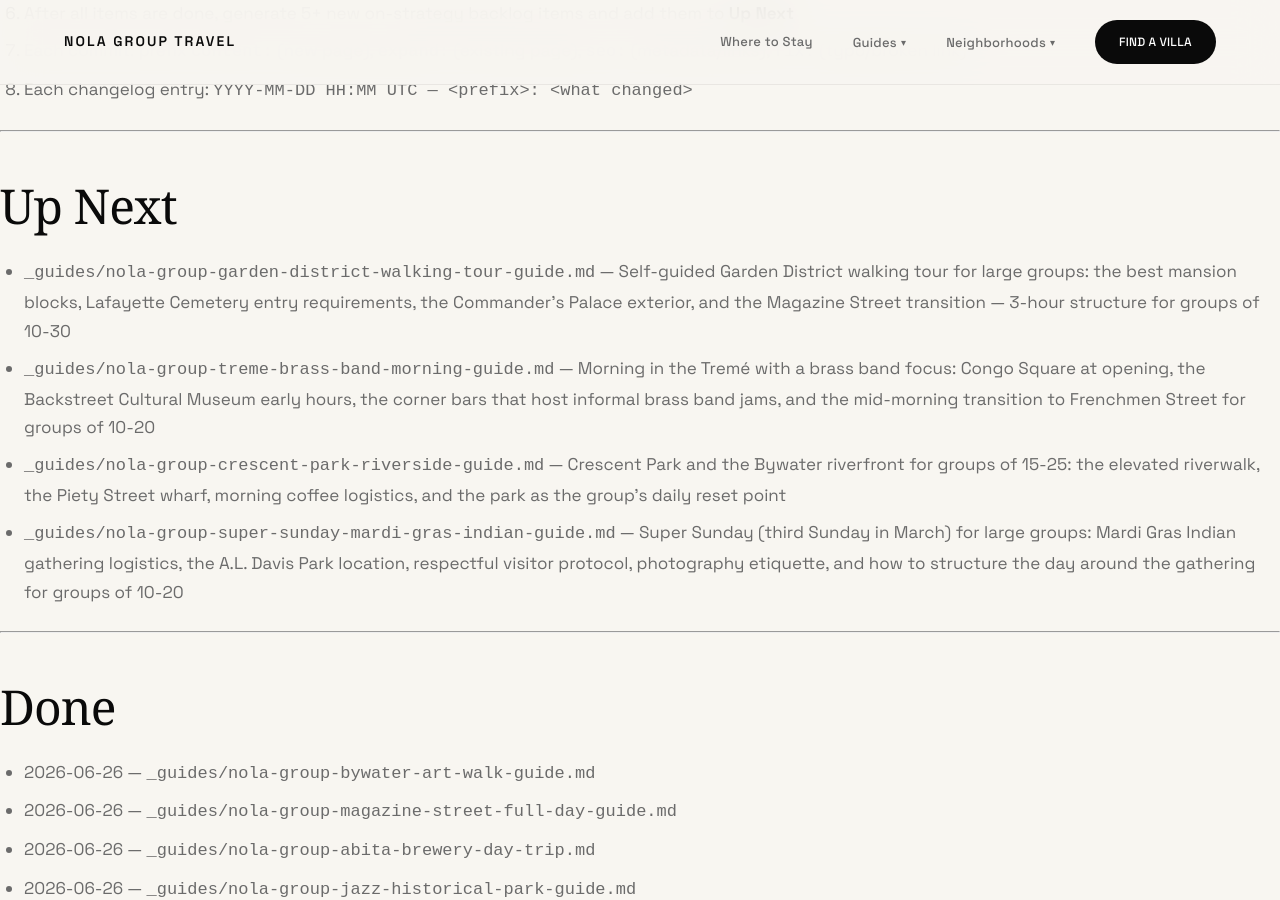
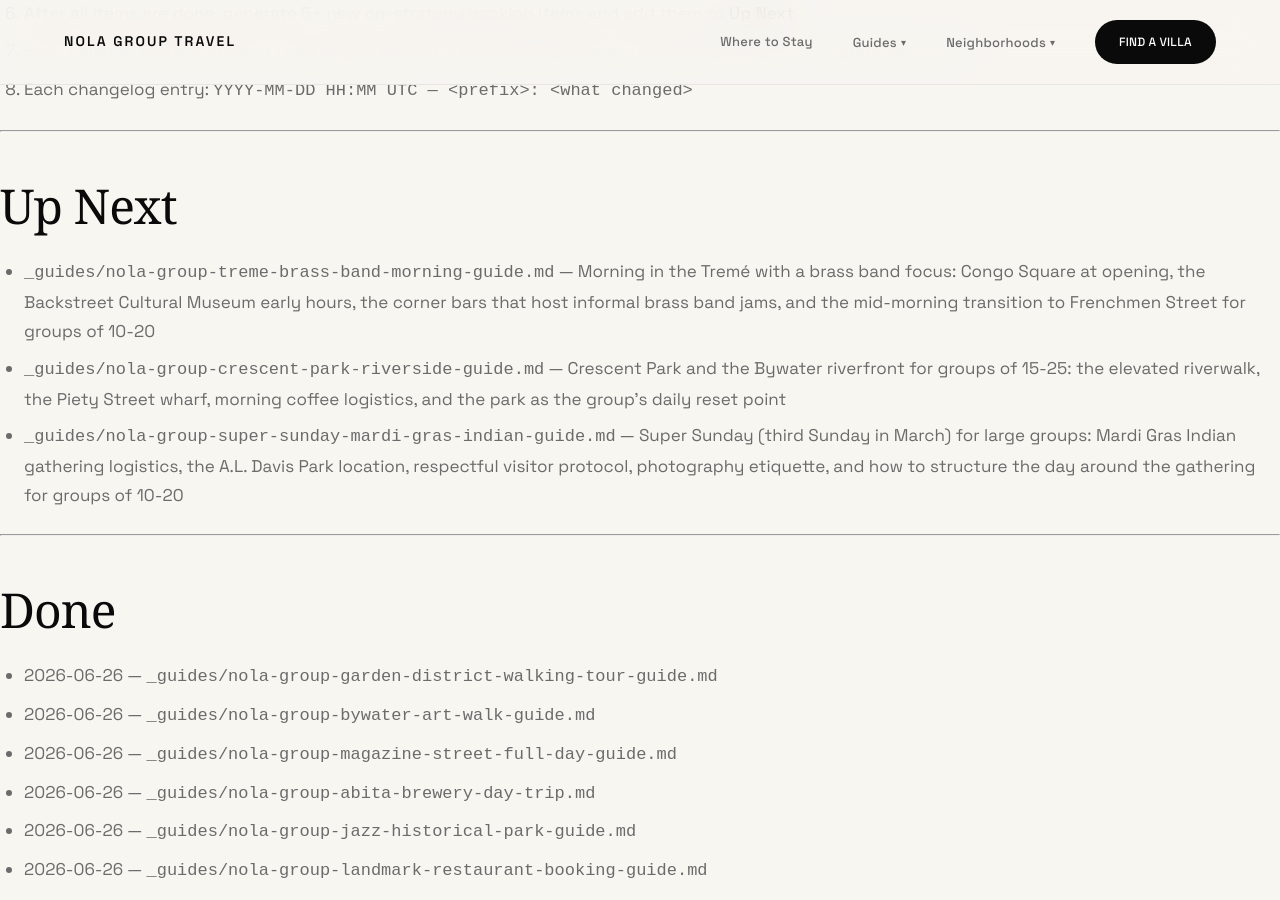
Before and after one commit to sjworth-dev/nola-group-travel, a Jekyll site: the page built from ROADMAP.md, in a window 1280 px wide and 900 px high, scrolled down 3111 px. Built offline with Jekyll 4.4.1, drawn with Linux system fonts in a browser that asks for light colours; some web fonts are replaced; our own code applies the rules of GitHub Pages for plain Markdown files; part of the change alters nothing that is shown.

Commit message:
content: add Garden District walking tour guide for groups of 10-30
Lafayette Cemetery, Commander's Palace exterior, Prytania mansion blocks,
architectural vocabulary breakdown, Magazine Street transition, and
three-hour circuit logistics for groups visiting the historic American
residential neighborhood.

```diff
--- a/ROADMAP.md
+++ b/ROADMAP.md
@@ -86,7 +86,6 @@ This is an independent guide. Properties may be described editorially as example
 
 ## Up Next
 
-- `_guides/nola-group-garden-district-walking-tour-guide.md` — Self-guided Garden District walking tour for large groups: the best mansion blocks, Lafayette Cemetery entry requirements, the Commander's Palace exterior, and the Magazine Street transition — 3-hour structure for groups of 10-30
 - `_guides/nola-group-treme-brass-band-morning-guide.md` — Morning in the Tremé with a brass band focus: Congo Square at opening, the Backstreet Cultural Museum early hours, the corner bars that host informal brass band jams, and the mid-morning transition to Frenchmen Street for groups of 10-20
 - `_guides/nola-group-crescent-park-riverside-guide.md` — Crescent Park and the Bywater riverfront for groups of 15-25: the elevated riverwalk, the Piety Street wharf, morning coffee logistics, and the park as the group's daily reset point
 - `_guides/nola-group-super-sunday-mardi-gras-indian-guide.md` — Super Sunday (third Sunday in March) for large groups: Mardi Gras Indian gathering logistics, the A.L. Davis Park location, respectful visitor protocol, photography etiquette, and how to structure the day around the gathering for groups of 10-20
@@ -95,6 +94,7 @@ This is an independent guide. Properties may be described editorially as example
 
 ## Done
 
+- 2026-06-26 — `_guides/nola-group-garden-district-walking-tour-guide.md`
 - 2026-06-26 — `_guides/nola-group-bywater-art-walk-guide.md`
 - 2026-06-26 — `_guides/nola-group-magazine-street-full-day-guide.md`
 - 2026-06-26 — `_guides/nola-group-abita-brewery-day-trip.md`
@@ -669,6 +669,7 @@ This is an independent guide. Properties may be described editorially as example
 2026-06-25 12:45 UTC — content: add _guides/nola-group-coffee-shop-work-morning-guide.md — café infrastructure for 10-15 corporate group members, WiFi reality, capacity notes, and work-then-walk transition
 2026-06-25 13:00 UTC — content: add _guides/nola-group-sunday-second-line-chase-guide.md — Social Aid and Pleasure Club logistics, real-time tracking, tip culture, crowd protocol, and after-parade bar for groups of 10-20
 2026-06-24 13:00 UTC — content: add _guides/nola-group-mid-city-city-park-full-day-guide.md — City Park full-day guide with NOMA, Sculpture Garden, Bayou St. John kayaking, Popp's Bandstand, and Mid-City restaurant corridor for groups of 10-30
+2026-06-26 13:15 UTC — content: add _guides/nola-group-garden-district-walking-tour-guide.md — self-guided Garden District walking tour for groups of 10-30: Lafayette Cemetery, Commander's Palace exterior, Prytania mansion blocks, Magazine Street transition, and 3-hour circuit structure
 2026-06-26 13:00 UTC — content: add _guides/nola-group-bywater-art-walk-guide.md — Bywater self-guided art walk for groups of 10-20: four-zone mural guide, St. Claude corridor, Second Saturday gallery night, Bacchanal midpoint anchor, and group movement logistics
 2026-06-26 10:00 UTC — content: add _guides/nola-group-magazine-street-full-day-guide.md — Magazine Street end-to-end for groups of 10-20: six-mile corridor breakdown, lunch anchors by section, boutique cluster strategy, and St. Charles Streetcar return
 2026-06-26 10:30 UTC — content: add _guides/nola-group-abita-brewery-day-trip.md — Abita Springs brewery day trip for groups of 15-25: 45-minute Causeway drive, tour and tasting, Old Brewery Museum, north shore lunch, and Causeway return
--- /dev/null
+++ b/_guides/nola-group-garden-district-walking-tour-guide.md
@@ -0,0 +1,195 @@
+---
+title: "Garden District Walking Tour for Large Groups in New Orleans"
+description: "Self-guided Garden District walking tour for large groups of 10-30: the best mansion blocks, Lafayette Cemetery entry requirements, the Commander's Palace exterior, and the Magazine Street transition — a 3-hour structure for groups."
+category: "Neighborhoods & Walks"
+card_title: "Garden District Walking Tour"
+card_description: "Historic mansions, Lafayette Cemetery, Commander's Palace, and the Magazine Street transition — the definitive 3-hour self-guided walking tour for large groups of 10-30."
+date: 2026-06-26
+---
+
+The Garden District is the most visually dramatic walking neighborhood in New Orleans. Within a ten-block radius you have Greek Revival mansions, Italian Renaissance estates, Gothic cottages, and cast iron fences that took entire foundries months to complete. The architecture here represents a specific historical moment — the 1840s-1880s American merchant class establishing itself in a city that had been French and Spanish for two centuries — and it did so with an aggressiveness of scale and decoration that the more restrained Creole architecture of the French Quarter never attempted.
+
+For a large group, the Garden District walk is an ideal daytime anchor. It requires no tickets, no reservations, and no specialized knowledge to be genuinely impressive. The streets are wide, the sidewalks are spacious, and the neighborhood accommodates large groups without friction. Three hours covers the essential circuit. Add an hour if you want Magazine Street at a leisurely pace.
+
+This guide covers the full walk: the mansion blocks, Lafayette Cemetery, the Commander's Palace exterior, and the Magazine Street return route, with practical logistics for groups of 10-30.
+
+---
+
+## Quick Checklist
+
+- [ ] Start by 10am — the walk is best done before the afternoon heat builds; morning light on the white-painted mansions is better photography anyway
+- [ ] Lafayette Cemetery is free and open to the public during daylight hours; no guide required, no reservation needed (unlike St. Louis Cemetery in the Quarter)
+- [ ] Wear comfortable shoes; the Garden District's brick sidewalks are uneven in stretches, and the full circuit involves 2-3 miles on foot
+- [ ] Bring water — there are limited public hydration options mid-walk; carry bottles or plan the Magazine Street section to include a café stop
+- [ ] Commander's Palace dining requires a reservation weeks in advance for groups; the walk passes the exterior and the courtyard view, which is the point for groups not dining
+- [ ] The Garden District is a residential neighborhood; keep voices at neighborhood volume on the residential blocks, especially during the mansion walk
+- [ ] Allow the group to spread out — trying to keep 20 people together as a unit on these narrow mansion sidewalks is exhausting and unnecessary; use the intersection clusters system described below
+
+---
+
+## Why the Garden District Is Worth Your Full Morning
+
+Most first-time visitors to New Orleans spend their walking time in the French Quarter. This is understandable — the Quarter is the historic center, the tourist infrastructure is dense, and everything is close together.
+
+But the French Quarter's architecture is Creole urban vernacular: attached buildings, narrow streets, courtyards hidden behind walls. The Garden District is the opposite: freestanding mansions on landscaped lots, wide tree-lined streets, visible from the sidewalk with nothing blocking the view.
+
+The context matters for the walk: these houses were built by Americans — merchants, factors, and businessmen who arrived in New Orleans after the Louisiana Purchase and were not integrated into the French Creole elite society of the Quarter. They established their own neighborhood upriver from Canal Street (the historical dividing line between the Creole and American sections of the city) and built with the deliberate intention of demonstrating their wealth and cultural aspirations. The result is a neighborhood that looks like a textbook of mid-19th-century American architectural ambition.
+
+Understanding this lets the group engage with what they are looking at rather than just admiring large houses. The architecture is a statement. Knowing what the statement was changes what you see.
+
+---
+
+## The Walk: Block by Block
+
+### Starting Point: Prytania and Washington Avenue
+
+The standard starting point for the Garden District walk is the corner of Prytania Street and Washington Avenue. This puts you immediately adjacent to Lafayette Cemetery and within one block of Commander's Palace — the two most significant non-residential destinations in the neighborhood.
+
+Rideshares drop reliably on Washington Avenue. The St. Charles Avenue Streetcar stops at Washington Avenue; the walk to Prytania from the streetcar stop is two blocks.
+
+### Phase 1: Lafayette Cemetery
+
+Lafayette Cemetery No. 1 sits on Washington Avenue between Prytania and Coliseum Streets. It opened in 1833 and is the oldest American-founded cemetery in New Orleans.
+
+**Entry details:**
+- Free admission, open to the public during daylight hours
+- No guide required (unlike St. Louis Cemetery No. 1 in the Quarter, which requires a licensed guide to enter legally)
+- The main gate is on Washington Avenue; enter here
+- There is no formal visitor center inside; the cemetery is self-navigated
+
+**What you will find:**
+
+The cemetery has above-ground tombs — the characteristic New Orleans burial format that results from the city's high water table. These are family tombs and society tombs (built by benevolent associations and fraternal organizations for their members) ranging from simple whitewashed plaster structures to elaborate marble monuments.
+
+Two of the society tomb buildings are particularly notable for their scale — the German Protestant Society tomb and the French Society tombs are substantial built structures that function more like small mausoleums than grave markers. Walk the central alley and the perimeter paths to see both the simple family tombs and these larger institutional structures.
+
+**Time budget:** 30-45 minutes for a group that moves at a reflective pace. Rushing through Lafayette Cemetery is missing the point — the atmosphere of the place, the inscriptions on the tombs (many in French and German), and the layering of burial culture over nearly two centuries rewards slow movement.
+
+**Group logistics:** 20 people moving through a cemetery in a single cluster creates an awkward experience for everyone. Split into sub-groups of 4-5 and allow each group to find its own path through. Reconvene at the Washington Avenue gate when done.
+
+### Phase 2: Commander's Palace
+
+Commander's Palace sits on the corner of Washington and Coliseum, immediately next to Lafayette Cemetery. The building is the big Victorian structure with the turquoise and white Victorian exterior — very visible, very photogenic.
+
+For groups not dining here (which requires weeks of advance booking), the exterior circuit is worth 10-15 minutes. Walk the full perimeter of the building, look through the gate at the courtyard, and take the photographs. The architecture of the building itself — the Victorian detailing, the color, the relationship to the cemetery next door — is part of what makes the corner worth lingering at.
+
+Commander's Palace is one of the few restaurants in America where the building is genuinely significant independent of the food. It has been operating here continuously since the 1880s, has had an enormous influence on American culinary culture through the chefs it trained, and its physical presence on this corner is as much a Garden District landmark as the mansions themselves.
+
+If the group wants to dine here: plan for it weeks in advance, call for a private room for parties of 10+, and budget for a price point that reflects what this restaurant is. Alternatively, the Jazz Brunch on Saturdays and Sundays is the most accessible format for large groups — more casual, more celebratory, and still one of the great dining experiences in the city.
+
+### Phase 3: Prytania Street — The Mansion Blocks
+
+From Commander's Palace, walk north on Coliseum or Prytania Street. The primary mansion walk runs along Prytania from Washington up to about First Street, with the best concentration of notable houses between Washington and Third Street.
+
+**What makes this stretch exceptional:**
+
+The houses are large — full-city-block lots with mature live oaks in the front yards — and close to the sidewalk. Unlike the Quarter's buildings (which are built to the street and hide their interiors behind walls), these Garden District mansions are set back from the sidewalk with lawns and gardens visible from the street. You can see them.
+
+**The architectural vocabulary:**
+
+- **Greek Revival:** The most common and the most dramatic. Large columns, symmetrical facades, pediments above the entrance. This is the Antebellum South's dominant high-style architectural statement — these houses were expressing ambitions through the vocabulary of classical democracy and Athenian culture.
+- **Italianate:** Bay windows, bracketed cornices, low-pitched roofs. A later arrival but common on the middle-scale houses in the neighborhood.
+- **Gothic Revival:** Less common but memorable when present — pointed arches, vertical emphasis, decorative bargeboards on the rooflines.
+- **Cast iron detailing:** The fences, gates, and gallery railings throughout the Garden District were made in New Orleans foundries, often shipped up the river as ballast and worked into elaborate botanical and geometric patterns.
+
+**The blocks between Washington and Third on Prytania are the core circuit.** Groups that have limited time can walk this four-block stretch, turn at Third Street, and return via Coliseum Street for different angles on the same houses.
+
+Groups with more time: continue north on Prytania toward First Street, then west on First Street toward Magazine, which gives you another approach angle through a slightly less-touristed block. The cross streets between Prytania and Coliseum (Coliseum, Camp, Chestnut, Magazine) all have notable houses; the neighborhood extends in all directions from Prytania.
+
+### Phase 4: Magazine Street Transition
+
+After the mansion walk, Magazine Street is the natural landing point. Magazine runs parallel to Prytania, one block toward the river, and extends from roughly Canal Street through the entire Uptown section of the city.
+
+The Garden District Magazine Street segment — roughly from Washington Avenue north to Louisiana Avenue — has the highest density of small restaurants, cafes, and boutiques in the immediate area. This is where the walk transitions from architecture to eating and shopping.
+
+**The best transition approach:**
+
+Arrive on Magazine around noon or early afternoon. The group separates naturally into those who want to shop, those who want coffee and a seat, and those who want to continue walking. Magazine Street handles this split easily — there is enough variety in a three-block radius to absorb 20 people with different agendas.
+
+**A seated anchor:** Plan a lunch or brunch stop on Magazine before the walk or as the walk's endpoint. The Magazine Street restaurants in the Garden District range from counter-service casual to sit-down neighborhood spots that can accommodate large groups at their less-busy midday hours. Call ahead — even casual spots benefit from a heads-up for 15+ people.
+
+---
+
+## The Full Three-Hour Circuit
+
+| Time | Location | What You Do |
+|------|----------|-------------|
+| Hour 1 | Lafayette Cemetery + Commander's Palace | Cemetery walk (30 min), Commander's exterior and courtyard (10 min) |
+| Hour 2 | Prytania Street mansion walk | Walk Washington to First Street, looking at houses (45-60 min) |
+| Hour 3 | Magazine Street | Lunch, coffee, shops, neighborhood return (60 min) |
+
+Optional addition: St. Charles Avenue streetcar return (add 20-30 min to catch the car and ride back toward your starting point or downtown)
+
+---
+
+## Logistics for 10-30 People
+
+### Getting There
+
+The St. Charles Avenue Streetcar is the classic arrival route. Board at Canal Street for $1.25 per person, ride to the Washington Avenue stop, and walk two blocks to the starting point. For groups larger than 15, board in two or three clusters rather than all at once — the streetcars handle it, but 20 people boarding simultaneously creates friction.
+
+Rideshares work well for groups that don't want the streetcar logistics. Drop-off at Washington and Prytania.
+
+### Moving Through the Neighborhood
+
+The Garden District's wide sidewalks and low-traffic streets are well-suited for large groups. The residential blocks between Prytania and Magazine are quiet — weekend mornings especially feel like the neighborhood is empty. Use this.
+
+The cluster system: identify 2-3 "stop" points per block where the group naturally collects — a particularly impressive gate, a notable corner, a house that merits explanation. At each stop, the group coalesces briefly, then disperses back into forward motion. This prevents the single-file march that makes large group walks exhausting.
+
+### Heat Management
+
+The Garden District walk is exposed. The live oaks provide some shade, but the blocks between trees and the Magazine Street stretch are full sun. In summer (June-September), the morning start time is non-negotiable. A group that begins at 10am finishes the walk before noon and avoids the 12pm-3pm heat window. A group that arrives at noon is in a different experience.
+
+Carry water. The Magazine Street cafes are a natural hydration point. Ice cream and snow cones on Magazine are a completely legitimate mid-walk purchase.
+
+---
+
+## What the Garden District Is Not
+
+**It is not the French Quarter.** The architecture is different, the atmosphere is different, the visitor experience is different. Do not arrive expecting the Quarter's density of bars and restaurants — the Garden District is residential, quiet, and suburban in character. The energy comes from the architecture, not from the street-level activity.
+
+**It is not a preserved historic district in the museum sense.** People live in these houses. Some are maintained to exacting historic standards; others are painted unusual colors or have contemporary additions that surprise visitors expecting pure Antebellum architecture. This is a neighborhood in active use, not a period preservation project.
+
+**It is not a social history lesson.** The Garden District mansions were built by enslaved labor in a city where slavery was embedded in the economy and the social order. The architectural beauty and the brutal history are not separate things. Groups visiting with any depth of engagement with American history will want to hold both of these realities simultaneously.
+
+---
+
+## Garden District vs. Other NOLA Neighborhood Walks
+
+| Walk | Character | Group Size | Time |
+|------|-----------|------------|------|
+| Garden District | Grand architecture, wide sidewalks, cemetery | 10-30 | 3 hours |
+| French Quarter | Dense history, bars, restaurants | Any size | 2-4 hours |
+| Bywater | Street art, residential murals, creative scene | 10-20 | 2-3 hours |
+| Tremé | Cultural immersion, brass band culture | 10-20 | 3-4 hours |
+| Marigny | Music bars, Creole cottages, Frenchmen Street | 10-25 | 2-3 hours |
+
+---
+
+## Pro Tips
+
+1. **Walk the cross streets, not just Prytania.** The houses on Coliseum, Camp, and Chestnut between Washington and First Street are as significant as anything on Prytania, and these blocks see far fewer visitors. For a group that wants to feel like it's discovering something rather than following a route, the cross streets are the move.
+
+2. **The cemetery is better than you expect.** Groups that have been to European cemeteries or the St. Louis Cemetery in the Quarter sometimes underestimate Lafayette. It is smaller but it is not curated for tourism — it is actively used, more intimate, and the French and German inscriptions on the older tombs are a direct window into who this neighborhood was built by and for.
+
+3. **Do not skip Commander's Palace on the premise that you're not dining.** The exterior and the courtyard view from the gate are worth 10 minutes even for groups not eating here. If anyone in the group is a food professional or serious culinary enthusiast, this is a non-negotiable stop.
+
+4. **The streetcar return is the right move.** After three hours of walking, the Magazine Street-to-St. Charles segment of the return trip is better done on the streetcar than on foot. Catch the car heading toward Canal Street on St. Charles. The ride through the Uptown residential neighborhoods back toward the CBD is an additional 20 minutes of New Orleans at its most beautiful.
+
+5. **Morning is the right time, but overcast is ideal.** Direct sun on white-painted Greek Revival facades creates harsh photography conditions. A slightly overcast morning produces even light that reads better in photographs and is more comfortable for the group. If the forecast shows clouds, embrace it — the walk looks better in soft light.
+
+6. **The neighborhood gets quieter the further you walk from Washington.** Groups that start at Washington and Prytania are starting at the busiest, most visited end of the Garden District. If you have the time and the energy, continue north of First Street — the blocks from First to Louisiana are calmer, equally impressive, and see almost no organized tour traffic.
+
+7. **Magazine Street is long; be specific about where you're landing.** The Magazine Street stop should have a specific destination, not "let's see what's there." Pick a café or restaurant in advance, send the address to the group, and use that as the reconvening point for the end of the walk. This prevents the 15-minute milling about that happens when large groups arrive on a commercial street with no plan.
+
+---
+
+## Large Group Accommodation for the Garden District Walk
+
+The Garden District is accessible from both the Bywater (via rideshare, approximately 20-25 minutes) and the Lower Garden District (walking distance or a 5-minute rideshare).
+
+**Castleday Retreats** — Three private villas in the Bywater: The Herald, The Cocodrie, and The Florentine. Each villa sleeps 14–30 guests in 12 bedrooms with 17 real beds and 8 baths. The Florentine is ADA-accessible. From the Bywater, the Garden District walk is a 20-minute rideshare — the contrast between the Bywater's creative working-class neighborhood culture and the Garden District's historic American wealth is itself part of the educational value of doing both in the same trip. 4.98 average rating across 99 reviews.
+
+**The Syd** — Multiple villas in the Lower Garden District, up to 22 guests per villa, with shared heated pool, hot tub, sauna, and outdoor kitchen. Groups staying at The Syd can walk to the Garden District walking tour starting point — Magazine Street and Washington Avenue is approximately 15 minutes on foot from the Lower Garden District. This makes the Garden District tour the most convenient major walking activity for groups based at The Syd.
+
+[See where to stay for large groups →](/where-to-stay/)
```
